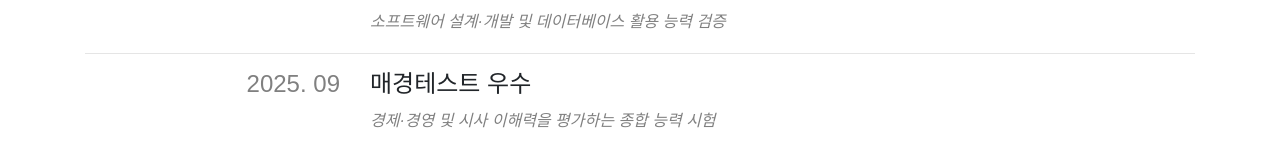
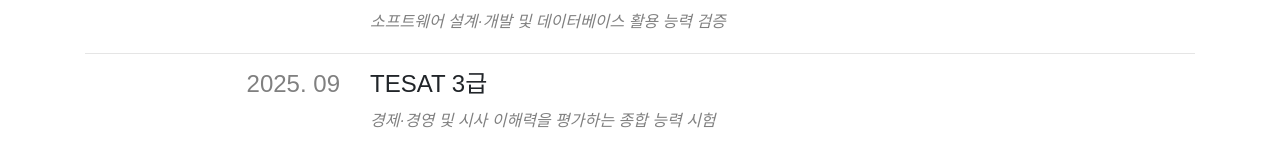
Before and after one commit to yuneast/resume, a Next.js app: page / in a window 1280 px wide. Shown: the part 4039-4199 px from the top of the page. Built offline with nearby package versions, Linux system fonts and the light colour scheme; a web font is replaced by a local one.

Commit message:
Update etc.ts

```diff
--- a/payload/etc.ts
+++ b/payload/etc.ts
@@ -15,7 +15,7 @@
       startedAt: '2026-02',
     },
     {
-      title: "매경테스트 우수",
+      title: "TESAT 3급",
       subTitle: '경제·경영 및 시사 이해력을 평가하는 종합 능력 시험',
       startedAt: '2025-09',
     },
```
